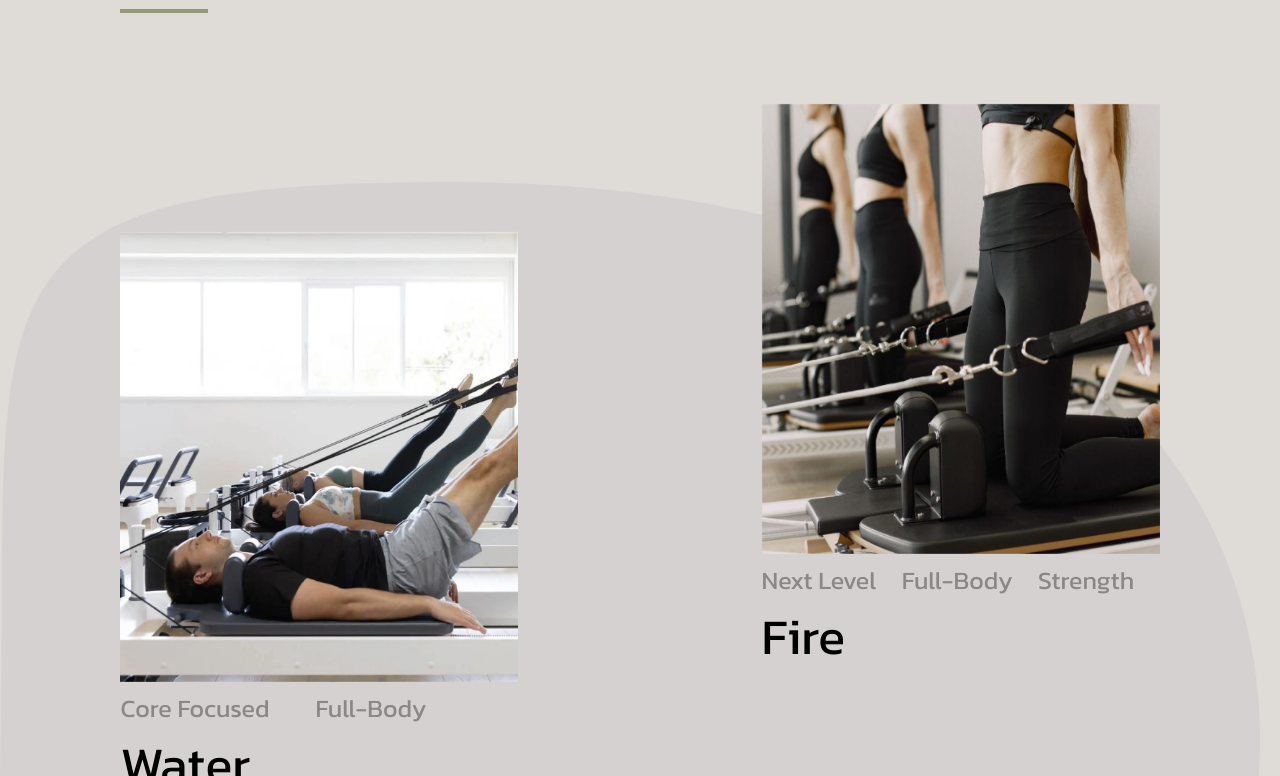
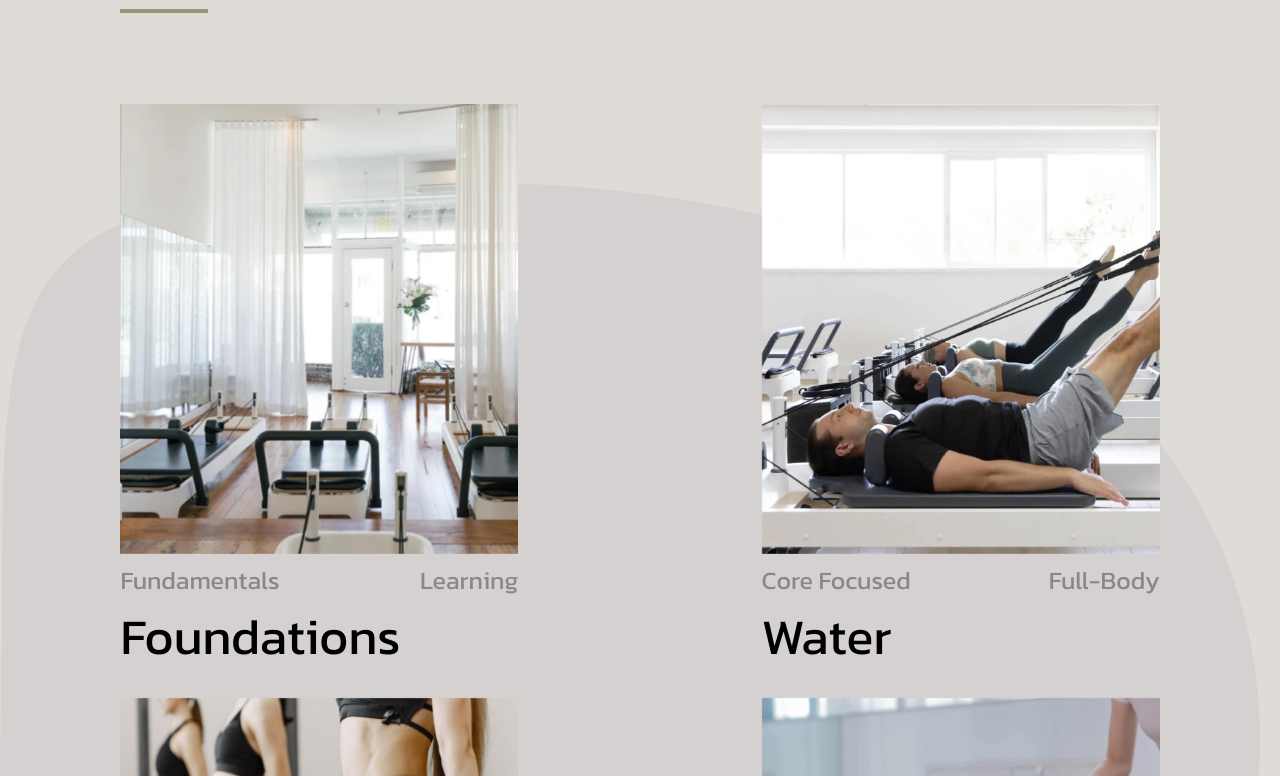
Before and after one commit to Carlie16604/Elevate, a React (Vite) app: page / in a window 1280 px wide. Shown: the part 1404-2180 px from the top of the page. Built offline with nearby package versions, Linux system fonts and the light colour scheme.

Commit message:
saving progress

```diff
--- a/src/data/classes.js
+++ b/src/data/classes.js
@@ -10,6 +10,7 @@ export const classes = [
       img: Foundations,
       description: "This class is a great way to find out what pilates is all about. You will be learning about all the pilates fundamentals during a safe yet challenging workout.",
       recommendation: "Recommendation: Start with 5-10 Foundations classes before moving on to next level classes.",
+      adjectives: ['Fundamentals', 'Learning'],
     },
     {
       id: 2,
@@ -17,6 +18,7 @@ export const classes = [
       img: Water,
       description: "Take 50 minutes out of your day to reconnect with a strong yet elongated body. Reset how your body feels.",
       recommendation: "Recommendation: A great continuation after 5-10 Foundations level classes",
+      adjectives: ['Core Focused', 'Full-Body'],
     },
     {
       id: 3,
@@ -24,6 +26,7 @@ export const classes = [
       img: Fire,
       description: "Take your pilates practice to the next level. Challenge yourself with this full body workout that focuses on building strength, flexibility, coordination and balance. Bring on the fire!",
       recommendation: "Recommendation: A great continuation to Water.",
+      adjectives: ['Next Level', 'Full-Body', 'Strength'],
     },
     {
       id: 4,
@@ -31,5 +34,6 @@ export const classes = [
       img: Air,
       description: "Come and get your heart rate up in this 50-minute cardio focused class using a Pilates jump board. Due to its amazing design, this is a great workout to build your stamina while having a low impact on your joints.",
       recommendation: "Recommendation: Take this class 2-3 times a week in combination of our other pilates classes to give your body the diversity of strength and cardio training.",
-    },
+      adjectives: ['Cardio', 'Stamina Building']
+    }
 ];
--- a/src/index.css
+++ b/src/index.css
@@ -171,9 +171,19 @@ ul:hover a:hover ~ a:before {
 }
 
 .card-back {
-  background-color: #949978;
   transform: rotateY(180deg);
   background: rgba(0, 0, 0, 0.5);
+}
+
+.overlay {
+  display:flex;
+  flex-direction: column;
+  position: absolute;
+  color: white;
+  padding: 5.5rem 1rem;
+  text-align: center;
+  justify-content: center;
+  top: 0;
 }
 
 .book {
--- a/src/pages/Classes.jsx
+++ b/src/pages/Classes.jsx
@@ -26,18 +26,35 @@ const Classes = () => {
                     <span className='absolute w-[5.5rem] h-[4px] my-[-15px] bg-[#949978]'></span>
                 </div>
                 <div className='cardContainer'>
-
-
-
-
-
-
-
-
-
-
-
-
+                {classes.map((item) => (
+                    <div key={item.id} className='card-deck'>
+                        <div className='card'>
+                            <div className='card-inner'>
+                                <div className='card-front'>
+                                    <img className='imgWrap' src={item.img} alt={item.name} />
+                                </div>
+                                <div className='card-back'>
+                                    <img className='imgWrap flex scale-x-[-1] brightness-50' src={item.img} alt={item.name} />
+                                        <div>
+                                            <p className='flex' >{item.description}</p>
+                                            <p>{item.recommendation}</p>
+                                        </div>
+                                <div className='book'>
+                                    <Link to='/Booking' onClick={goTop}>
+                                        <p>Book</p>
+                                    </Link>
+                                </div>
+                            </div>
+                        </div>
+                        <div className='adjectives'>
+                            {item.adjectives.map((adj, index) => (
+                                <p key={index}>{adj}</p>
+                            ))}
+                        </div>
+                            <h3 className='classType'>{item.name}</h3>
+                        </div>
+                    </div>
+                ))}
                     {/* <div className='card-deck'>
                         <div className='card'>
                             <div className='card-inner'>
@@ -62,7 +79,7 @@ const Classes = () => {
                             </div>
                             <h3 className='classType'>Foundations</h3>
                         </div>
-                    </div> */}
+                    </div>
                     <div className='card-deck pt-32'>
                         <div className='card'>
                             <div className='card-inner'>
@@ -137,7 +154,7 @@ const Classes = () => {
                             </div>
                             <h3 className='classType'>Air</h3>
                         </div>
-                    </div>
+                    </div> */}
                 </div>
             </div>
         </section>
```
